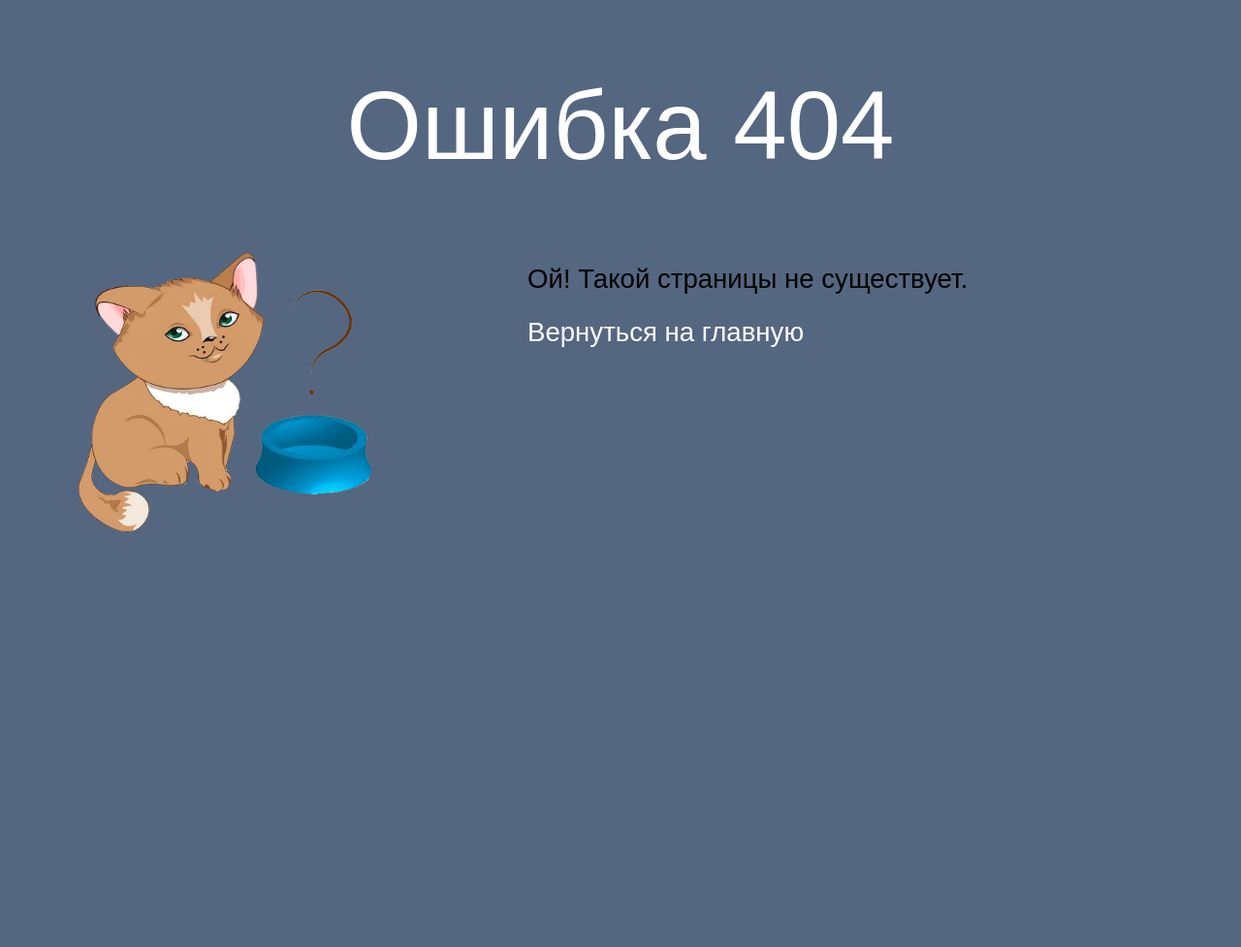
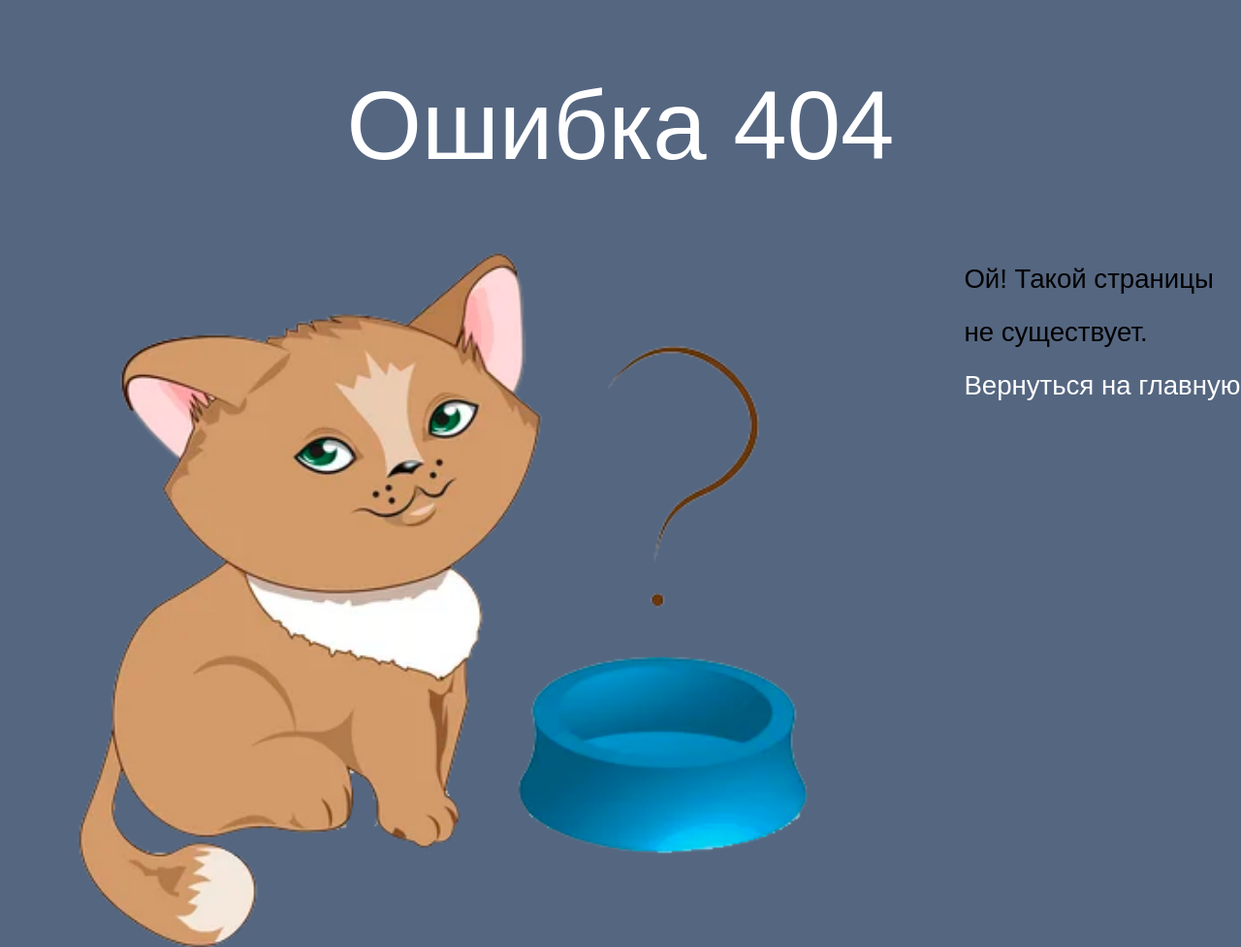
Before and after one commit to Kirina23/advokat, a PHP site: page /public/404.php in a window 1280 px wide. Shown: the whole page at 97% size. Before the commit the page ends 549 px from the top, so only its background shows below. Run offline with PHP 8.4, Linux system fonts and the light colour scheme.

Commit message:
Update 404.css

```diff
--- a/public/css/404.css
+++ b/public/css/404.css
@@ -87,9 +87,13 @@ h1, h2, h3, h4, h5, h6 { font-size: inherit; font-weight: 400;}
 	justify-content: space-between;
 }
 .cont_img {
-	width: 30%;
+	padding-left: 10vh;
+	display: flex;
+    align-items: center;
+}
+.cont img {
+    width: 100%;
 	height: auto;
-	padding-left: 10vh;
 }
 .cont_text {
 	flex-grow: 3;
```
